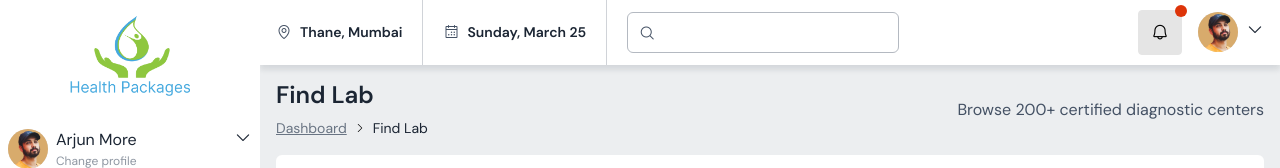
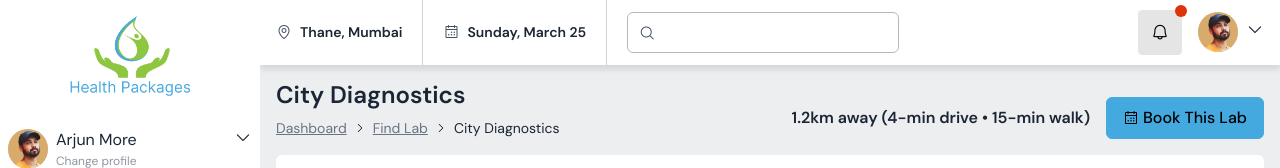
Before and after one commit to ikararwebmobi/Health-Pakages, a website: page lab-details.html in a window 1280 px wide. Shown: the top 168 px of the page. Drawn offline with Linux system fonts and the light colour scheme.

```diff
--- a/lab-details.html
+++ b/lab-details.html
@@ -412,15 +412,21 @@
                     <div class="row justify-content-center align-items-center g-2">
                         <div class="col">
                             <h4>
-                                Find Lab
+                                City Diagnostics
                             </h4>
                             <nav class="breadcrumb">
                                 <a class="breadcrumb-item" href="#">Dashboard</a>
-                                <span class="breadcrumb-item active" aria-current="page">Find Lab</span>
+                                <a class="breadcrumb-item" href="#">Find Lab</a>
+                                <span class="breadcrumb-item active" aria-current="page">City Diagnostics</span>
                             </nav>
                         </div>
                         <div class="col-auto">
-                            <p>Browse 200+ certified diagnostic centers</p>
+                            <div class="d-flex align-items-center gap-3">
+                                <h6 class="mb-0">1.2km away (4-min drive • 15-min walk)</h6>
+                                <a href="#" class="btn btn-primary">
+                                    <i class="ph ph-calendar-dots"></i> Book This Lab</a>
+                            </div>
+
                         </div>
 
                     </div>
```
Also changed, not shown: find-lab.html (+4 -1 lines), recommended-tests.html (+3 -1 lines).
